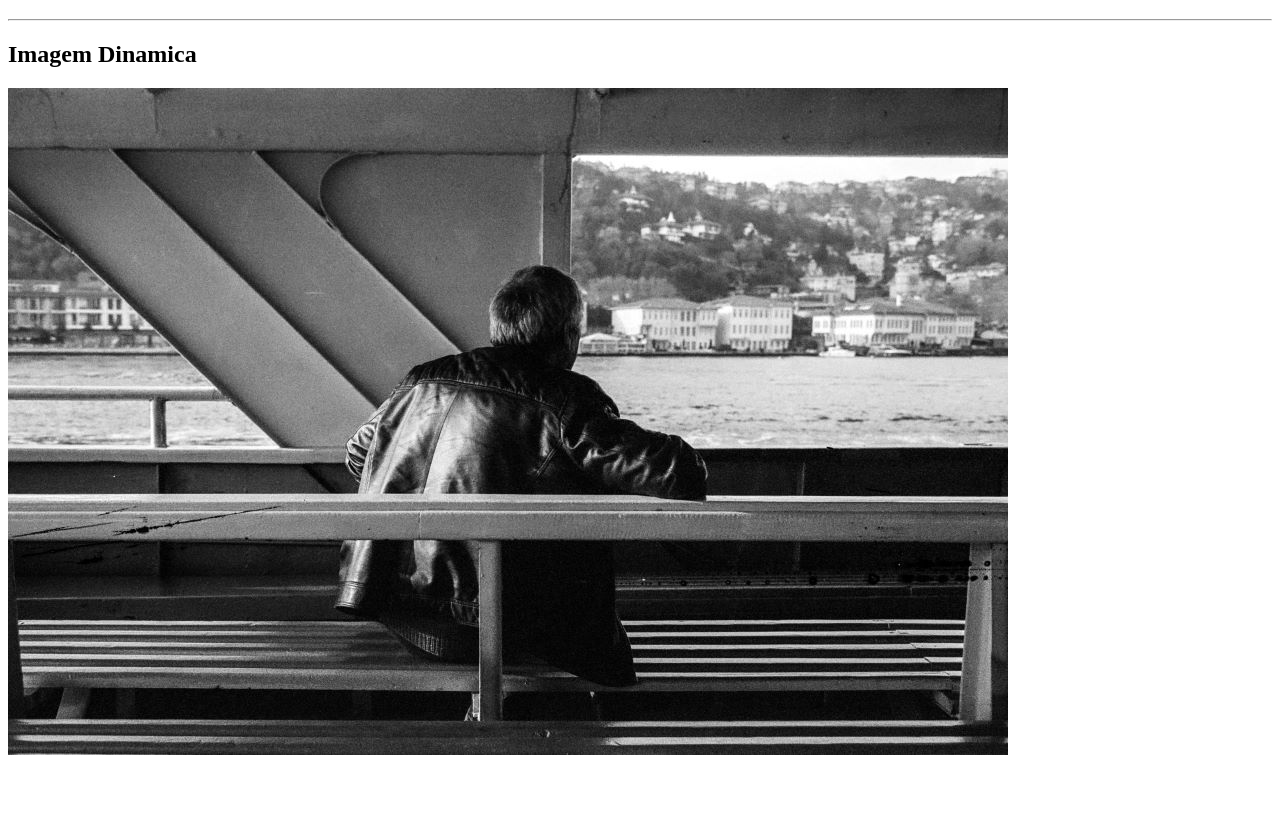
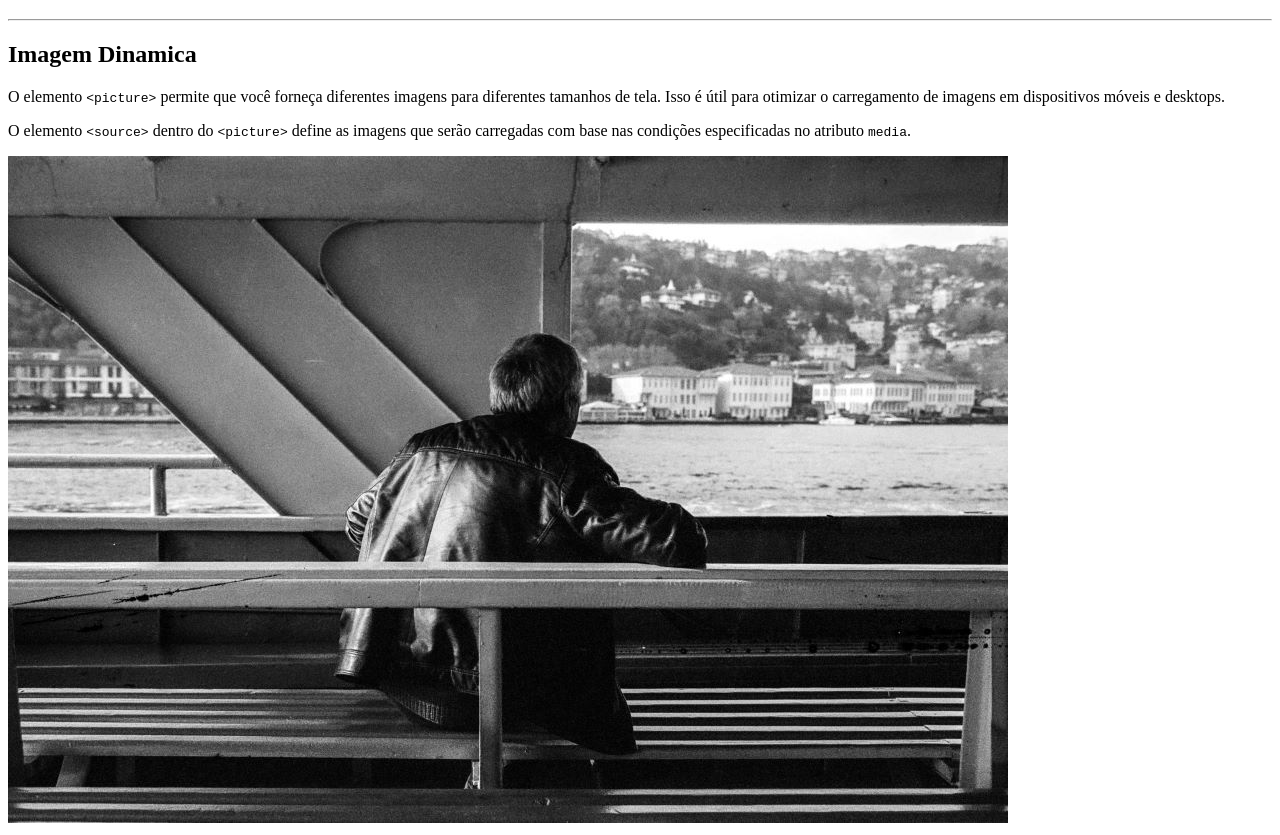
Before and after one commit to machadolucas0807/Aulas, a website: page HTML/6 - imagem dinamica/index.html in a window 1280 px wide. Shown: the part 61-896 px from the top of the page. Before the commit the page ends 828 px from the top, so only its background shows below. Drawn offline with Linux system fonts and the light colour scheme.

Commit message:
foto dinamica completa

```diff
--- a/HTML/6 - imagem dinamica/index.html
+++ b/HTML/6 - imagem dinamica/index.html
@@ -10,16 +10,21 @@
     <hr>
 
     <h2>Imagem Dinamica</h2>
-            <picture>
-            <!-- Imagem para telas pequenas -->
-            <source media="(max-width: 750px)" srcset="foto-p.jpg" type="image/jpeg">
-
-            <!-- Imagem para telas médias -->
-            <source media="(max-width: 1050px)" srcset="foto-m.jpg" type="image/jpeg">
-
-            <!-- Imagem padrão para telas maiores -->
-            <img src="foto-g.jpg" alt="Imagem de teste">
-        </picture>
-
+    <p>
+        O elemento <code>&lt;picture&gt;</code> permite que você forneça diferentes imagens para diferentes tamanhos de tela.
+        Isso é útil para otimizar o carregamento de imagens em dispositivos móveis e desktops.
+    </p>
+    <p>
+        O elemento <code>&lt;source&gt;</code> dentro do <code>&lt;picture&gt;</code> define as imagens que serão carregadas
+        com base nas condições especificadas no atributo <code>media</code>.
+    </p>
+    <picture>
+        <source media="(max-width: 717px)" srcset="Fotos/foto-p.jpg" type="image/jpeg">
+        <!--Imagem média, e foi adicionado um espaçamento de 50px. -->
+        <source media="(max-width: 1050px)" srcset="Fotos/foto-m.jpg" type="image/jpeg">
+        <!-- Imagem padrão para telas maiores -->
+        <img src="Fotos/foto-g.jpg" alt="Imagem de teste">
+        <!-- As imagens devem ser fornecidas em ordem crescente de tamanho, pois o navegador seleciona a primeira condição que atende ao critério especificado no atributo media. -->
+    </picture>
 </body>
 </html>
```
Also changed, not shown: HTML/6 - imagem dinamica/Fotos/foto-g.jpg (renamed from HTML/6 - imagem dinamica/foto-g.jpg), HTML/6 - imagem dinamica/Fotos/foto-m.jpg (renamed from HTML/6 - imagem dinamica/foto-m.jpg), HTML/6 - imagem dinamica/Fotos/foto-p.jpg (renamed from HTML/6 - imagem dinamica/foto-p.jpg), 1 other file.
